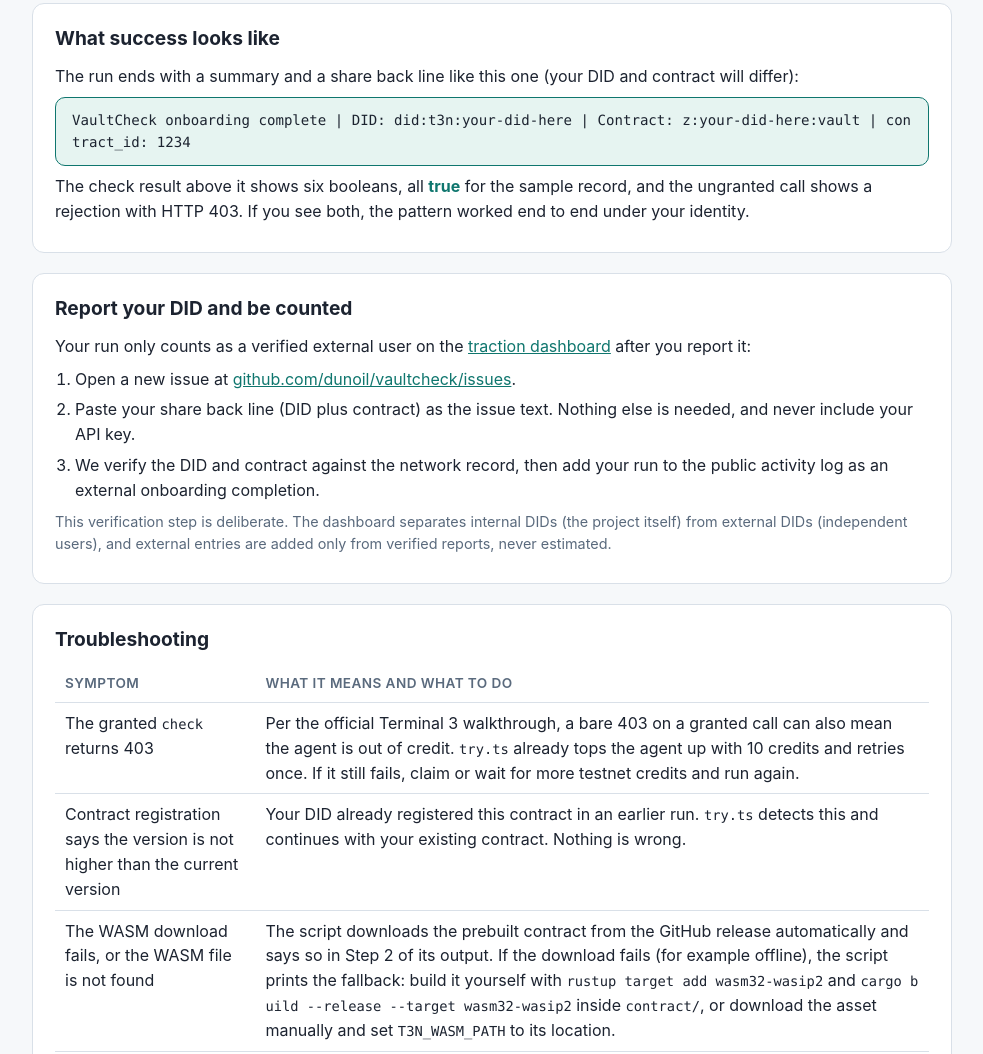
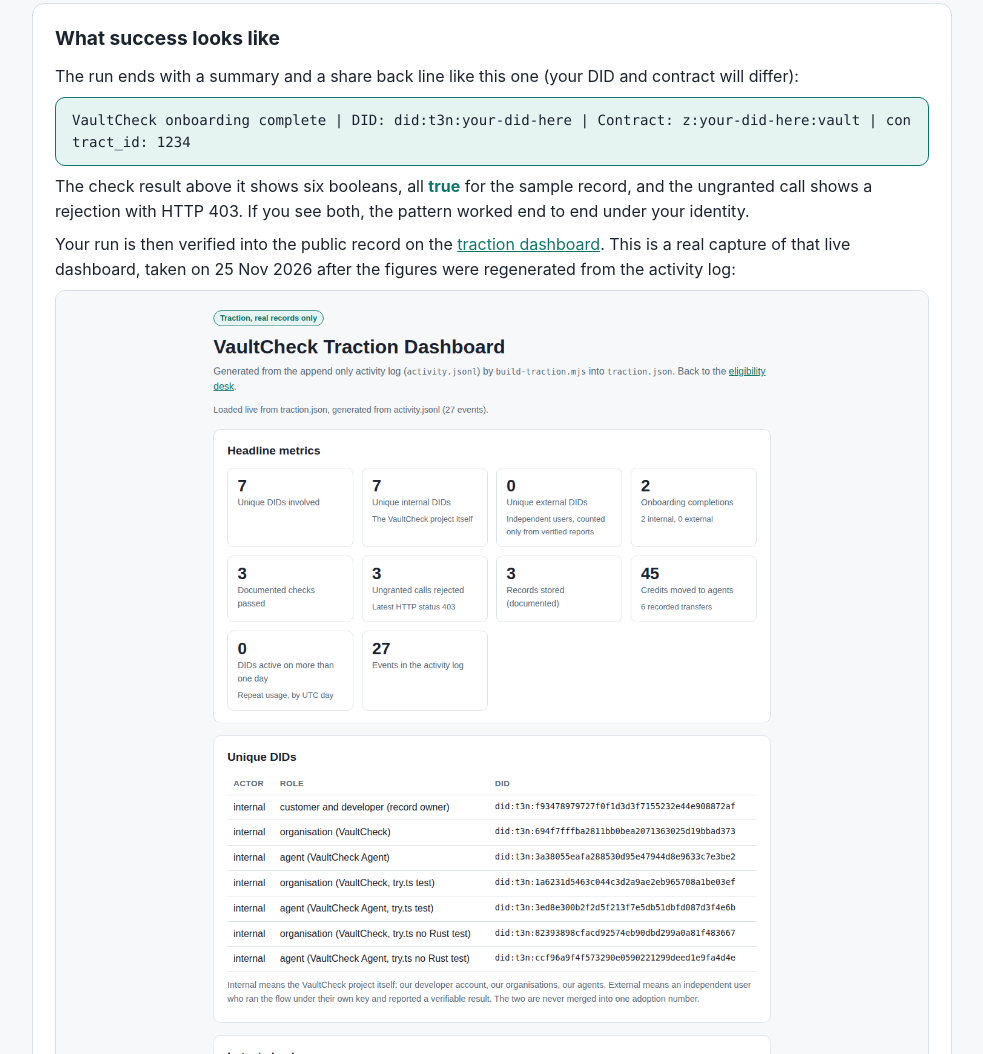
Before and after one commit to dunoil/vaultcheck, a website: page docs/try.html in a window 1280 px wide. Shown: the part 1440-2494 px from the top of the page, without its empty margins (148-1131 px from the left). Drawn offline with Linux system fonts and the light colour scheme.

Commit message:
Add a real capture of the live traction dashboard as evidence
Full page screenshot of https://dunoil.github.io/vaultcheck/dashboard.html
taken after the polish round regeneration (27 events, 7 internal DIDs,
45 credits). Embedded in the README evidence section and in the success
section of the try page, under docs/assets/.

```diff
--- a/docs/style.css
+++ b/docs/style.css
@@ -91,5 +91,6 @@ ol.steps li { margin: 6px 0; }
 }
 
 .note { color: var(--muted); font-size: 0.9rem; }
+img.evidence { width: 100%; height: auto; border: 1px solid var(--border, #d8dee6); border-radius: 10px; }
 footer.site { margin-top: 28px; color: var(--muted); font-size: 0.88rem; }
 a { color: var(--accent); }
--- a/docs/try.html
+++ b/docs/try.html
@@ -54,6 +54,9 @@
   <p>The run ends with a summary and a share back line like this one (your DID and contract will differ):</p>
   <p class="proof-ok">VaultCheck onboarding complete | DID: did:t3n:your-did-here | Contract: z:your-did-here:vault | contract_id: 1234</p>
   <p>The check result above it shows six booleans, all <span class="answer-true">true</span> for the sample record, and the ungranted call shows a rejection with HTTP 403. If you see both, the pattern worked end to end under your identity.</p>
+  <p>Your run is then verified into the public record on the <a href="dashboard.html">traction dashboard</a>. This is a real capture of that live dashboard, taken on 25 Nov 2026 after the figures were regenerated from the activity log:</p>
+  <p><img class="evidence" src="assets/traction-dashboard.png" alt="Screenshot of the live VaultCheck traction dashboard showing headline metrics, the DID table with the internal and external split, the latest check answers, funding ledger sequences, and the counting rules."></p>
+  <p class="note">Every number in the capture comes from the append only activity log. Internal and external DIDs are always shown separately.</p>
 </section>
 
 <section>
```
Also changed, not shown: README.md, docs/assets/traction-dashboard.png (added).
